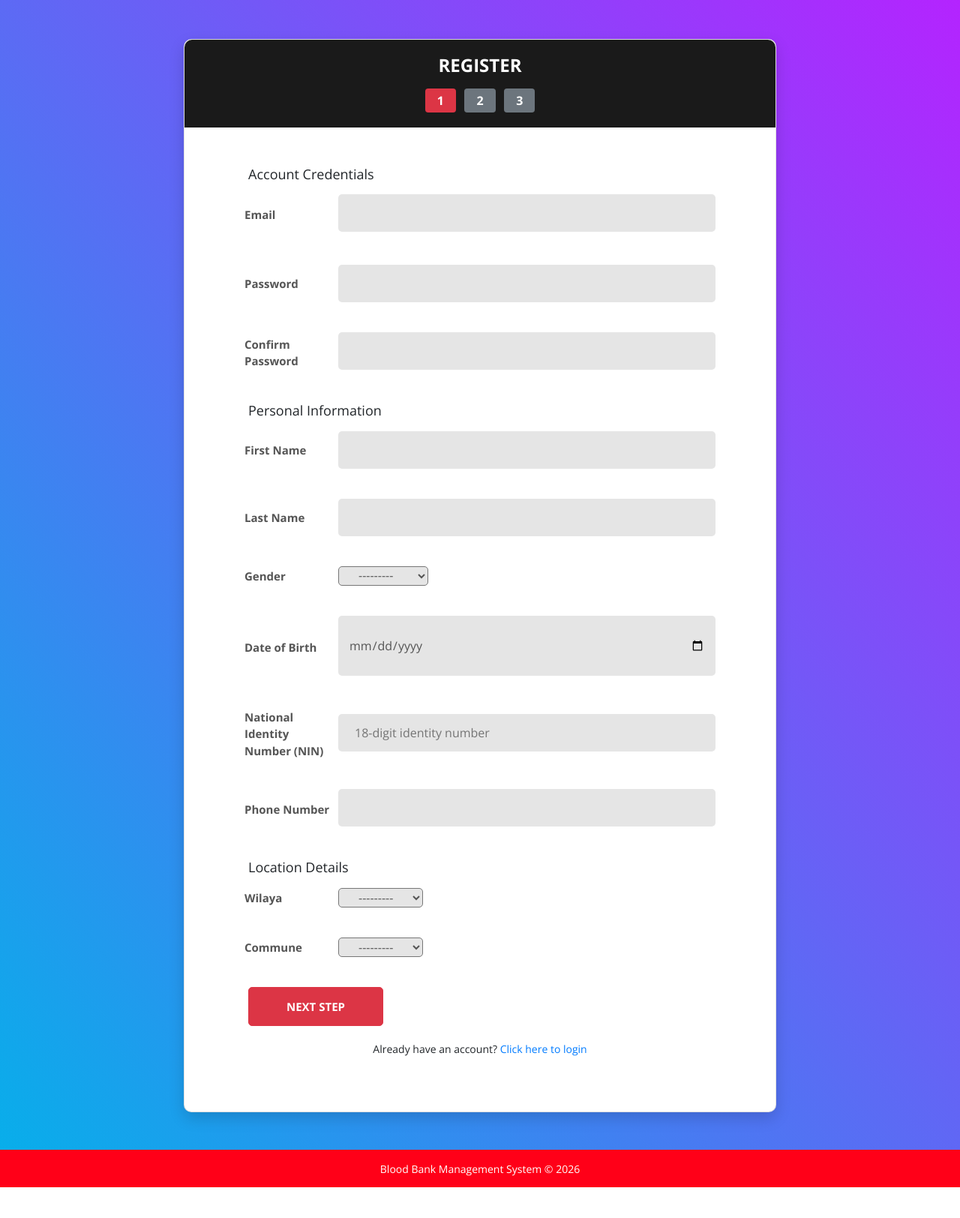
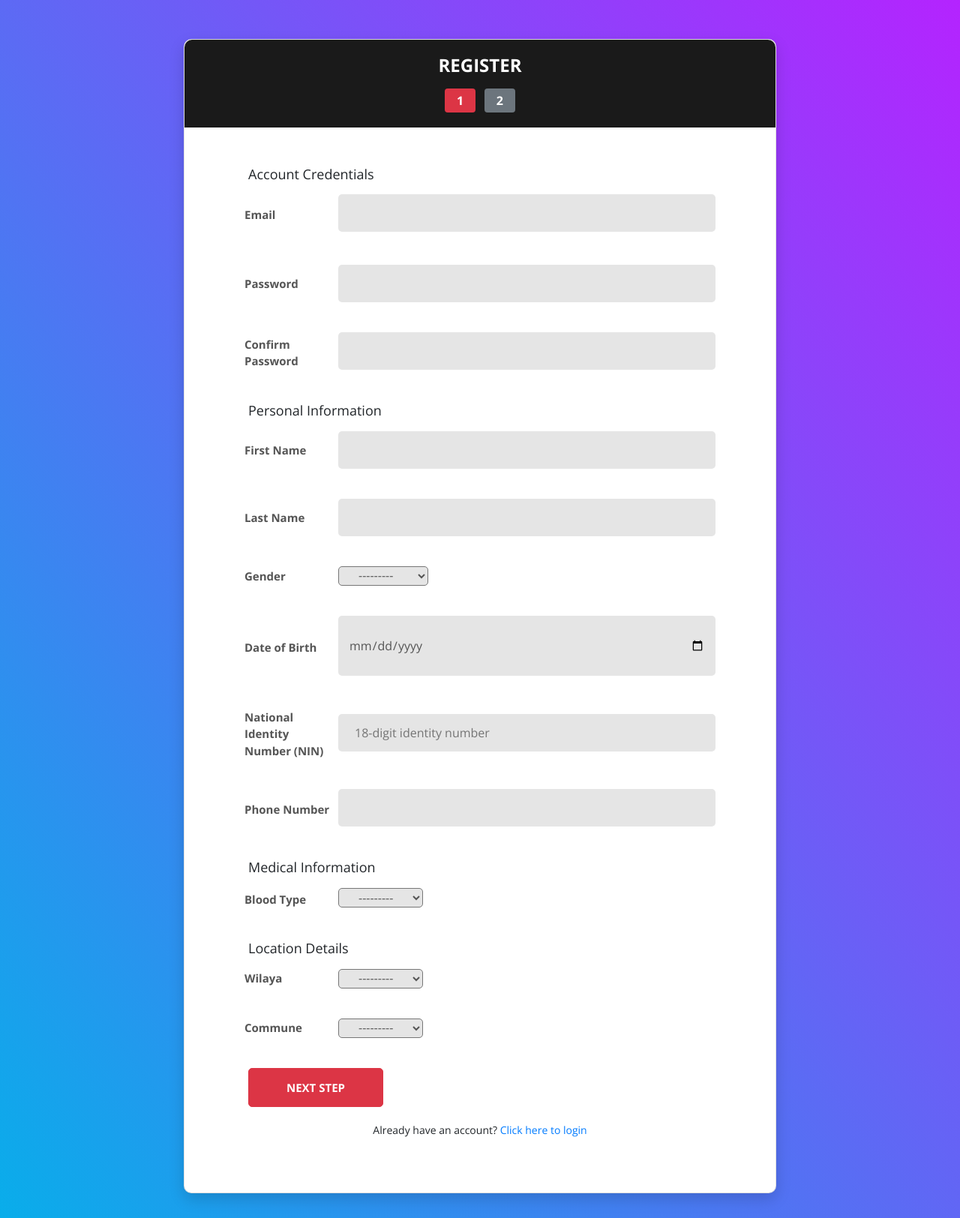
Before and after one commit to Ha-Ni98/Blood-donation-system-copy, a Django app: page /en/signup in a window 1280 px wide. Shown: the part 56-1680 px from the top of the page at 75% size. Before the commit the page ends 1639 px from the top, so only its background shows below. Run offline with Django 3.2, Linux system fonts and the light colour scheme; data that the repository does not hold is empty; parts of the project's set-up code (start-up, migrations or seed data) failed here and were passed over; some libraries are stand-ins or nearby versions.

Commit message:
fix last modification, user manag remove role and password, remove step 2, fix wilaya of donation

```diff
--- a/V2/blood/forms.py
+++ b/V2/blood/forms.py
@@ -65,6 +65,7 @@ class RegisterStep1Form(forms.Form):
     nin = forms.CharField(max_length=18, label=_('National Identity Number (NIN)'), validators=[validate_nin])
     wilaya = forms.ModelChoiceField(queryset=models.Wilaya.objects.all(), label=_('Wilaya'))
     commune = forms.ModelChoiceField(queryset=models.Commune.objects.all(), label=_('Commune'))
+    blood_type = forms.ModelChoiceField(queryset=models.BloodType.objects.all(), label=_('Blood Type'))
 
     def clean_email(self):
         email = self.cleaned_data.get('email')
@@ -88,30 +89,6 @@ class RegisterStep1Form(forms.Form):
 
 
 class RegisterStep2Form(forms.Form):
-    blood_type = forms.ModelChoiceField(queryset=models.BloodType.objects.all(), label=_('Blood Type'))
-    donated_before = forms.BooleanField(required=False, label=_('Have you donated blood before?'))
-    last_donation_date = forms.DateField(
-        widget=forms.DateInput(attrs={'type': 'date'}),
-        required=False,
-        label=_('Last Donation Date')
-    )
-    received_transfusion = forms.BooleanField(required=False, label=_('Have you received a blood transfusion?'))
-    last_transfusion_date = forms.DateField(
-        widget=forms.DateInput(attrs={'type': 'date'}),
-        required=False,
-        label=_('Last Transfusion Date')
-    )
-
-    def clean(self):
-        cleaned_data = super().clean()
-        if cleaned_data.get('donated_before') and not cleaned_data.get('last_donation_date'):
-            self.add_error('last_donation_date', _('Please provide the date of your last donation.'))
-        if cleaned_data.get('received_transfusion') and not cleaned_data.get('last_transfusion_date'):
-            self.add_error('last_transfusion_date', _('Please provide the date of your last transfusion.'))
-        return cleaned_data
-
-
-class RegisterStep3Form(forms.Form):
     profil_type = forms.ChoiceField(
         choices=[('Patient', _('Patient')), ('Donor', _('Donor'))],
         widget=forms.RadioSelect,
@@ -163,12 +140,6 @@ class BloodStockEditForm(forms.ModelForm):
 
 class AdminUserEditForm(forms.Form):
     email = forms.EmailField(required=True, label=_('Email'))
-    password = forms.CharField(
-        widget=forms.PasswordInput(),
-        required=False,
-        label=_('Password'),
-        help_text=_('Leave blank to keep current password.')
-    )
     phone_number = forms.CharField(
         max_length=20,
         required=True,
--- a/V2/blood/views.py
+++ b/V2/blood/views.py
@@ -66,18 +66,9 @@ def signup_view(request):
             data = request.session['reg_step1'].copy()
             data['wilaya'] = data.get('wilaya_id')
             data['commune'] = data.get('commune_id')
+            data['blood_type'] = data.get('blood_type_id')
             form1 = forms.RegisterStep1Form(initial=data)
             return render(request, 'blood/signup.html', {'step': 1, 'form1': form1})
-        elif step == 2 and 'reg_step2' in request.session:
-            data = request.session['reg_step2'].copy()
-            data['blood_type'] = data.get('blood_type_id')
-            # Deserialize date strings for form initial data
-            if data.get('last_donation_date'):
-                data['last_donation_date'] = date.fromisoformat(data['last_donation_date'])
-            if data.get('last_transfusion_date'):
-                data['last_transfusion_date'] = date.fromisoformat(data['last_transfusion_date'])
-            form2 = forms.RegisterStep2Form(initial=data)
-            return render(request, 'blood/signup.html', {'step': 2, 'form2': form2})
 
     if request.method == 'POST':
         step = int(request.POST.get('step', 1))
@@ -89,8 +80,10 @@ def signup_view(request):
                 data['date_of_birth'] = data['date_of_birth'].isoformat()
                 data['wilaya_id'] = data['wilaya'].id
                 data['commune_id'] = data['commune'].id
+                data['blood_type_id'] = data['blood_type'].id
                 del data['wilaya']
                 del data['commune']
+                del data['blood_type']
                 request.session['reg_step1'] = data
                 return render(request, 'blood/signup.html', {'step': 2, 'form2': forms.RegisterStep2Form()})
             return render(request, 'blood/signup.html', {'step': 1, 'form1': form1})
@@ -98,24 +91,8 @@ def signup_view(request):
         elif step == 2:
             form2 = forms.RegisterStep2Form(request.POST)
             if form2.is_valid():
-                data = form2.cleaned_data.copy()
-                data['blood_type_id'] = data['blood_type'].id
-                del data['blood_type']
-                # Serialize date objects for session storage
-                if data.get('last_donation_date'):
-                    data['last_donation_date'] = data['last_donation_date'].isoformat()
-                if data.get('last_transfusion_date'):
-                    data['last_transfusion_date'] = data['last_transfusion_date'].isoformat()
-                request.session['reg_step2'] = data
-                return render(request, 'blood/signup.html', {'step': 3, 'form3': forms.RegisterStep3Form()})
-            return render(request, 'blood/signup.html', {'step': 2, 'form2': form2})
-
-        elif step == 3:
-            form3 = forms.RegisterStep3Form(request.POST)
-            if form3.is_valid():
                 step1 = request.session.get('reg_step1')
-                step2 = request.session.get('reg_step2')
-                if not step1 or not step2:
+                if not step1:
                     return redirect('signup')
                 try:
                     with transaction.atomic():
@@ -132,22 +109,19 @@ def signup_view(request):
                             date_of_birth=date.fromisoformat(step1['date_of_birth']),
                             phone_number=step1['phone_number'],
                             nin=step1['nin'],
-                            blood_type=models.BloodType.objects.get(id=step2['blood_type_id']),
-                            last_donation_date=step2.get('last_donation_date') or None,
-                            last_transfusion_date=step2.get('last_transfusion_date') or None,
-                            profil_type=form3.cleaned_data['profil_type'],
+                            blood_type=models.BloodType.objects.get(id=step1['blood_type_id']),
+                            profil_type=form2.cleaned_data['profil_type'],
                             wilaya=models.Wilaya.objects.get(id=step1['wilaya_id']),
                             commune=models.Commune.objects.get(id=step1['commune_id']),
                         )
                     request.session.pop('reg_step1', None)
-                    request.session.pop('reg_step2', None)
                     login(request, user, backend='django.contrib.auth.backends.ModelBackend')
                     messages.success(request, _('Account created successfully.'))
                     return redirect('afterlogin')
                 except Exception:
                     messages.error(request, _('Registration failed. Please try again.'))
                     return redirect('signup')
-            return render(request, 'blood/signup.html', {'step': 3, 'form3': form3})
+            return render(request, 'blood/signup.html', {'step': 2, 'form2': form2})
     else:
         form1 = forms.RegisterStep1Form()
 
@@ -226,8 +200,7 @@ def create_patient_profile_from_donor_view(request):
 @admin_required(login_url='adminlogin')
 def admin_dashboard_view(request):
     # Aggregate counts
-    total_donors = models.AppUser.objects.filter(profil_type='Donor').count()
-    total_patients = models.AppUser.objects.filter(profil_type='Patient').count()
+    total_users = models.AppUser.objects.count()
     total_completed_donations = models.DonationRequest.objects.filter(status='completed').count()
     total_completed_blood_requests = models.BloodRequest.objects.filter(status='completed').count()
 
@@ -235,14 +208,15 @@ def admin_dashboard_view(request):
     blood_stocks = models.BloodStock.objects.select_related('blood_type').order_by(
         'blood_type__blood_type', 'blood_type__blood_sign'
     )
+    total_stock_units = blood_stocks.aggregate(total=Sum('units_available'))['total'] or 0
 
     # Pending counts
     pending_blood_requests_count = models.BloodRequest.objects.filter(status='pending').count()
     pending_donation_requests_count = models.DonationRequest.objects.filter(status='pending').count()
 
     context = {
-        'total_donors': total_donors,
-        'total_patients': total_patients,
+        'total_users': total_users,
+        'total_stock_units': total_stock_units,
         'total_completed_donations': total_completed_donations,
         'total_completed_blood_requests': total_completed_blood_requests,
         'blood_stocks': blood_stocks,
@@ -856,7 +830,7 @@ def admin_donation_request_cancel_view(request, pk):
 
 @admin_required(login_url='adminlogin')
 def admin_user_edit_view(request, pk):
-    """Get or update user data (email, password, phone, dob)."""
+    """Get or update user data (email, phone, dob)."""
     app_user = models.AppUser.objects.select_related('user').get(pk=pk)
 
     if request.method == 'GET':
@@ -873,12 +847,6 @@ def admin_user_edit_view(request, pk):
             # Update email (and username)
             app_user.user.email = form.cleaned_data['email']
             app_user.user.username = form.cleaned_data['email']
-
-            # Update password if provided
-            password = form.cleaned_data.get('password')
-            if password:
-                app_user.user.set_password(password)
-
             app_user.user.save()
 
             # Update AppUser fields
--- a/V2/donor/views.py
+++ b/V2/donor/views.py
@@ -129,7 +129,10 @@ def submit_donation_request_view(request):
             messages.success(request, _("You have successfully performed a donation request."))
             return redirect('donor-dashboard')
     else:
-        form = forms.DonationRequestForm(gender=app_user.gender)
+        form = forms.DonationRequestForm(
+            initial={'wilaya': app_user.wilaya, 'commune': app_user.commune},
+            gender=app_user.gender
+        )
 
     context = {
         'form': form,
--- a/V2/templates/blood/signup.html
+++ b/V2/templates/blood/signup.html
@@ -36,7 +36,6 @@
                     <div class="step-indicator text-center mt-3">
                         <span class="badge {% if step == 1 %}badge-danger{% else %}badge-secondary{% endif %}">1</span>
                         <span class="badge {% if step == 2 %}badge-danger{% else %}badge-secondary{% endif %}">2</span>
-                        <span class="badge {% if step == 3 %}badge-danger{% else %}badge-secondary{% endif %}">3</span>
                     </div>
                 </div>
                 <div class="card-body">
@@ -129,6 +128,17 @@
                             </div>
                         </div>
 
+                        <h4 class="mt-4 mb-3">{% trans "Medical Information" %}</h4>
+                        <div class="form-row">
+                            <div class="name">{% trans "Blood Type" %}</div>
+                            <div class="value">
+                                <div class="input-group">
+                                    {% render_field form1.blood_type class="input--style-5" %}
+                                </div>
+                                <div class="text-danger mt-1">{{ form1.blood_type.errors }}</div>
+                            </div>
+                        </div>
+
                         <h4 class="mt-4 mb-3">{% trans "Location Details" %}</h4>
                         <div class="form-row">
                             <div class="name">{% trans "Wilaya" %}</div>
@@ -159,93 +169,34 @@
                         {% csrf_token %}
                         <input type="hidden" name="step" value="2">
 
-                        <h4 class="mb-3">{% trans "Profile Information" %}</h4>
-
-                        <div class="form-row">
-                            <div class="name">{% trans "Blood Type" %}</div>
-                            <div class="value">
-                                <div class="input-group">
-                                    {% render_field form2.blood_type class="input--style-5" %}
-                                </div>
-                                <div class="text-danger mt-1">{{ form2.blood_type.errors }}</div>
-                            </div>
-                        </div>
-
-                        <div class="form-row border-bottom pb-4 mb-4">
-                            <div class="name">{% trans "Have you donated blood before?" %}</div>
-                            <div class="value">
-                                <div class="input-group align-items-center">
-                                    <label class="switch m-0 mr-3">
-                                        <input type="checkbox" name="donated_before" class="check-trigger" data-target="donation_date_group" {% if form2.donated_before.value %}checked{% endif %}>
-                                        <span class="slider"></span>
-                                    </label>
-                                </div>
-                                <div id="donation_date_group" class="mt-3" style="display: none;">
-                                    <label class="text-muted small">{% trans "When was your last donation?" %}</label>
-                                    {% render_field form2.last_donation_date class="input--style-5" %}
-                                    <div class="text-danger mt-1">{{ form2.last_donation_date.errors }}</div>
-                                </div>
-                            </div>
-                        </div>
-
-                        <div class="form-row border-bottom pb-4 mb-4">
-                            <div class="name">{% trans "Have you received a blood transfusion?" %}</div>
-                            <div class="value">
-                                <div class="input-group align-items-center">
-                                    <label class="switch m-0 mr-3">
-                                        <input type="checkbox" name="received_transfusion" class="check-trigger" data-target="transfusion_date_group" {% if form2.received_transfusion.value %}checked{% endif %}>
-                                        <span class="slider"></span>
-                                    </label>
-                                </div>
-                                <div id="transfusion_date_group" class="mt-3" style="display: none;">
-                                    <label class="text-muted small">{% trans "When was your last transfusion?" %}</label>
-                                    {% render_field form2.last_transfusion_date class="input--style-5" %}
-                                    <div class="text-danger mt-1">{{ form2.last_transfusion_date.errors }}</div>
-                                </div>
-                            </div>
-                        </div>
-
-                        <div class="mt-4">
-                            <a href="?go_to_step=1" class="btn btn--radius-2 btn-secondary">{% trans "Previous" %}</a>
-                            <button class="btn btn--radius-2 btn-danger" type="submit">{% trans "Next Step" %}</button>
-                        </div>
-                    </form>
-                    {% endif %}
-
-                    <!-- STEP 3 -->
-                    {% if step == 3 %}
-                    <form method="POST" id="step3-form">
-                        {% csrf_token %}
-                        <input type="hidden" name="step" value="3">
-
                         <h4 class="mb-3 text-center">{% trans "Choose Your Profile Type" %}</h4>
 
                         <div class="row text-center mb-4">
                             <div class="col-md-6 mb-3">
-                                <div class="card profile-card {% if form3.profil_type.value == 'Donor' %}selected{% endif %}" style="border-radius: 10px; border: 2px solid #dc3545; height: 100%;" onclick="selectProfile('Donor')">
+                                <div class="card profile-card {% if form2.profil_type.value == 'Donor' %}selected{% endif %}" style="border-radius: 10px; border: 2px solid #dc3545; height: 100%;" onclick="selectProfile('Donor')">
                                     <div class="card-body">
                                         <i class="fas fa-hand-holding-water fa-4x text-danger mb-3"></i>
                                         <h4>{% trans "I am a Donor" %}</h4>
                                         <p class="text-muted">{% trans "Register as a donor to give blood and save lives." %}</p>
-                                        <input type="radio" name="profil_type" value="Donor" id="id_donor" style="display: none;" {% if form3.profil_type.value == 'Donor' %}checked{% endif %}>
+                                        <input type="radio" name="profil_type" value="Donor" id="id_donor" style="display: none;" {% if form2.profil_type.value == 'Donor' %}checked{% endif %}>
                                     </div>
                                 </div>
                             </div>
                             <div class="col-md-6 mb-3">
-                                <div class="card profile-card {% if form3.profil_type.value == 'Patient' %}selected{% endif %}" style="border-radius: 10px; border: 2px solid #007bff; height: 100%;" onclick="selectProfile('Patient')">
+                                <div class="card profile-card {% if form2.profil_type.value == 'Patient' %}selected{% endif %}" style="border-radius: 10px; border: 2px solid #007bff; height: 100%;" onclick="selectProfile('Patient')">
                                     <div class="card-body">
                                         <i class="fas fa-procedures fa-4x text-primary mb-3"></i>
                                         <h4>{% trans "I am a Patient" %}</h4>
                                         <p class="text-muted">{% trans "Register as a patient to request blood from our database." %}</p>
-                                        <input type="radio" name="profil_type" value="Patient" id="id_patient" style="display: none;" {% if form3.profil_type.value == 'Patient' %}checked{% endif %}>
+                                        <input type="radio" name="profil_type" value="Patient" id="id_patient" style="display: none;" {% if form2.profil_type.value == 'Patient' %}checked{% endif %}>
                                     </div>
                                 </div>
                             </div>
                         </div>
-                        <div class="text-danger text-center mb-3">{{ form3.profil_type.errors }}</div>
+                        <div class="text-danger text-center mb-3">{{ form2.profil_type.errors }}</div>
 
                         <div class="mt-4 text-center">
-                            <a href="?go_to_step=2" class="btn btn--radius-2 btn-secondary">{% trans "Previous" %}</a>
+                            <a href="?go_to_step=1" class="btn btn--radius-2 btn-secondary">{% trans "Previous" %}</a>
                             <button class="btn btn--radius-2 btn-danger" type="submit">{% trans "Submit Registration" %}</button>
                         </div>
                     </form>
@@ -288,19 +239,6 @@
                 }
             });
 
-            // Toggle conditional fields
-            function toggleFields() {
-                $('.check-trigger').each(function() {
-                    var targetId = $(this).data('target');
-                    if ($(this).is(':checked')) {
-                        $('#' + targetId).slideDown();
-                    } else {
-                        $('#' + targetId).slideUp();
-                    }
-                });
-            }
-            $('.check-trigger').change(toggleFields);
-            toggleFields();
         });
 
         // Profile card selection
```
Also changed, not shown: V2/templates/blood/admin_dashboard.html (+5 -5 lines), V2/templates/blood/admin_user_management.html (+0 -8 lines).
